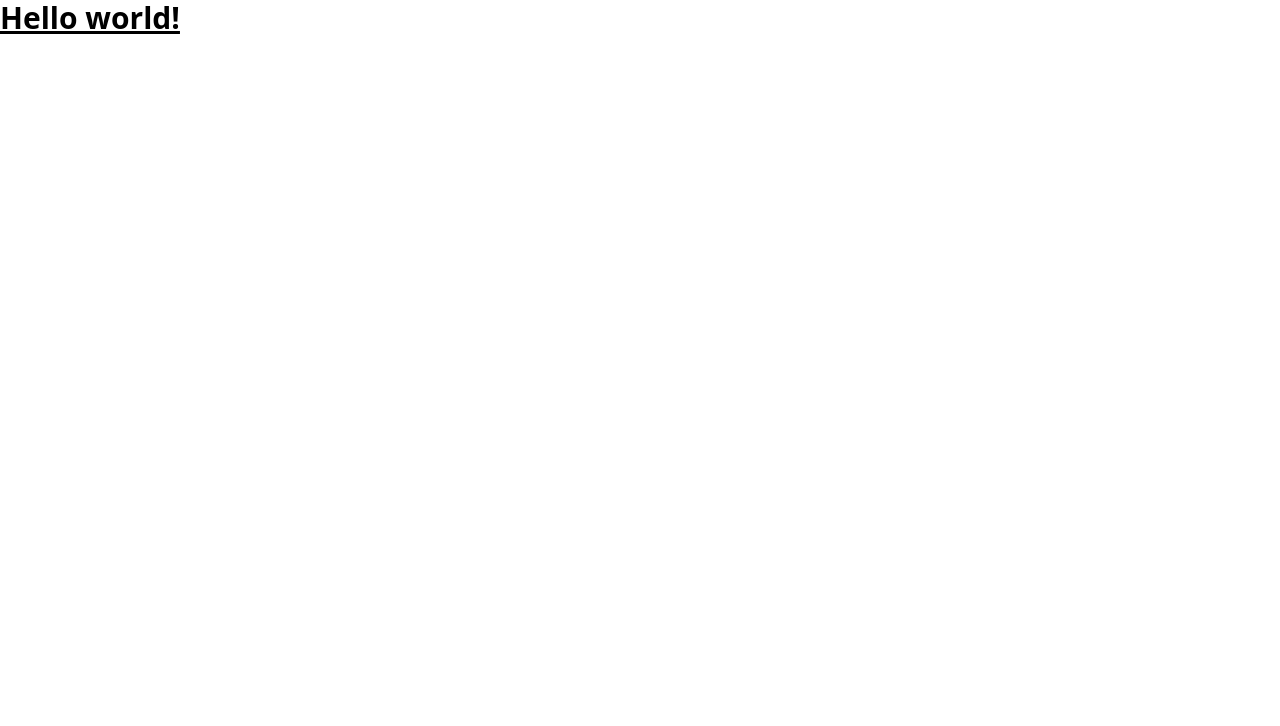
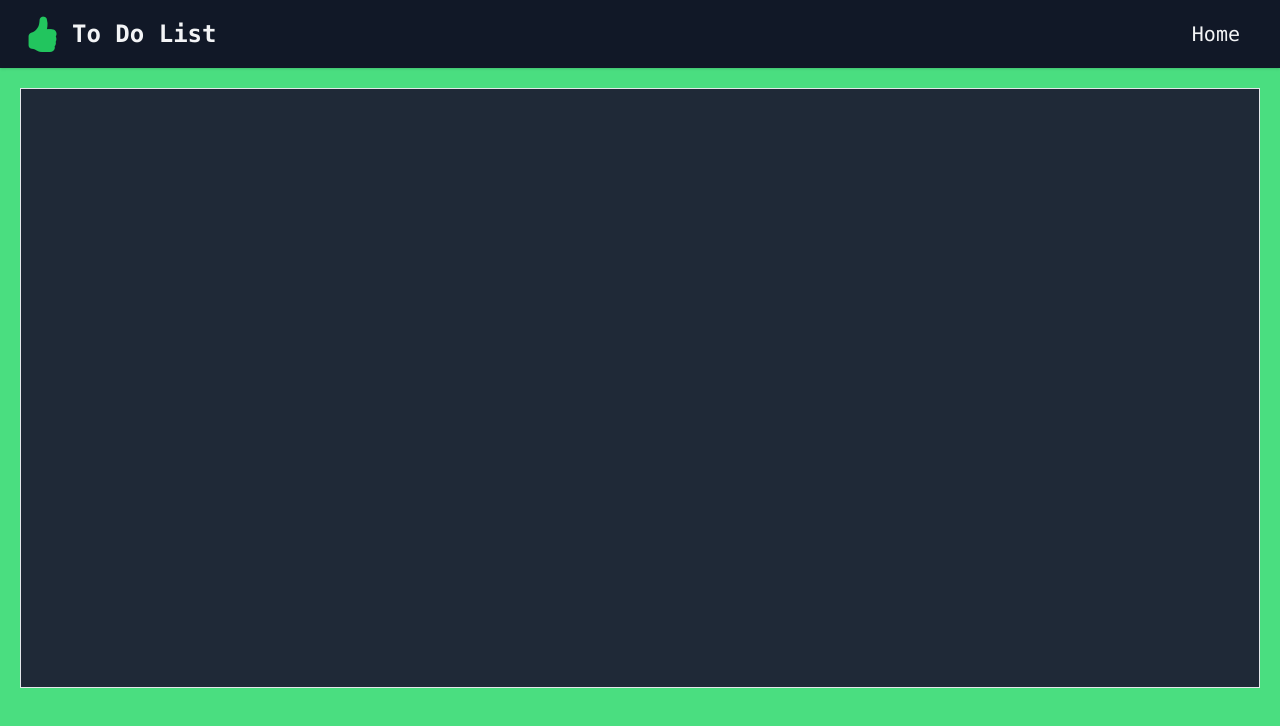
Before and after one commit to stefanBid/to-do-list, a Vue app: page / in a window 1280 px wide. Before the commit this address had no page. Shown: the top 726 px of the page. Built offline with nearby package versions, Linux system fonts and the light colour scheme.

Commit message:
Aggiunta Header

```diff
--- a/index.html
+++ b/index.html
@@ -4,7 +4,9 @@
     <meta charset="UTF-8">
     <link rel="icon" href="/favicon.ico">
     <meta name="viewport" content="width=device-width, initial-scale=1.0">
-    <title>Vite App</title>
+    <!--Bootstap Icon-->
+    <link rel="stylesheet" href="https://cdn.jsdelivr.net/npm/bootstrap-icons@1.10.4/font/bootstrap-icons.css">
+    <title>To Do List</title>
   </head>
   <body>
     <div id="app"></div>
--- a/src/App.vue
+++ b/src/App.vue
@@ -1,11 +1,11 @@
 <script setup lang="ts">
 import { RouterView } from 'vue-router'
-//import HelloWorld from './components/HelloWorld.vue'
+import BaseHeader from './components/BaseHeader.vue'
 </script>
 
 <template>
-  <h1 class="text-3xl font-bold underline">
-    Hello world!
-  </h1>
-  <RouterView />
+  <div class="bg-green-400 h-screen">
+    <BaseHeader/>
+    <RouterView />
+  </div>
 </template>
--- /dev/null
+++ b/src/components/BaseHeader.vue
@@ -0,0 +1,47 @@
+<script lang="ts">
+import { defineComponent } from 'vue';
+import { RouterLink } from 'vue-router';
+import type {LinkItem} from '../types'
+export default defineComponent({
+    name: "BaseHeader",
+    data(){
+        return{
+            links:[] as LinkItem[],
+            isOpen:true
+        }
+    },
+    mounted(){
+        this.links = [
+            {label:'Home', destination:'home', customClass:'text-xl font-mono hover:text-green-500'}
+        ]
+
+    },
+    methods:{
+        openCloseMenu(){
+            this.isOpen = !this.isOpen
+        }
+    }
+})
+</script>
+
+<template>
+    <div class="bg-gray-900 text-gray-100 py-3.5 px-6 shadow md:flex justify-between items-center">
+        <div class="flex items-center">
+            <span class="text-green-500 md:text-4xl text-2xl mr-3">
+                <i class="bi bi-hand-thumbs-up-fill"></i>
+            </span>
+            <h1 class="text-2xl font-mono font-extrabold">To Do List</h1>
+        </div>
+        <span class="absolute md:hidden right-6 top-1.5 cursor-pointer text-4xl hover:text-green-500  animate-pulse" @click="openCloseMenu">
+            <i :class="[isOpen? 'bi bi-x':'bi bi-filter-left']"></i>
+        </span>
+        <ul class="md:flex md:item-center md:px-0 px-10 md:pb-0 pb-10 md:static absolute  bg-gray-900 md:w-auto w-full md:h-auto h-[92.5vh] top-14 duration-700 ease-in-out"
+        :class="[isOpen ? 'left-0' : 'left-[-100%]']">
+            <template v-for="link in links">
+                <li class="md:mx-4 md:my-0 my-6">
+                    <RouterLink :to="{name:link.destination}" :class=link.customClass>{{ link.label }}</RouterLink>
+                </li>
+            </template>
+        </ul>
+    </div>
+</template>
--- a/src/router/index.ts
+++ b/src/router/index.ts
@@ -1,8 +1,14 @@
 import { createRouter, createWebHistory } from 'vue-router'
-
+import ToDoList from '../views/ToDoListView.vue'
 const router = createRouter({
   history: createWebHistory(import.meta.env.BASE_URL),
   routes: [
+    {
+      path:'/',
+      name:'home',
+      component:ToDoList,
+
+    }
   ]
 })
 
--- a/src/types.ts
+++ b/src/types.ts
@@ -1 +1,7 @@
 //In questo file definisco tutte le interfacce dei tipi utilizate nella web-app
+
+export interface LinkItem{
+    label:string,
+    destination:string,
+    customClass:string
+}
--- /dev/null
+++ b/src/views/ToDoListView.vue
@@ -0,0 +1,11 @@
+<script lang="ts">
+import {defineComponent} from 'vue'
+export default defineComponent({
+    name:'ToDoList'
+})
+</script>
+<template>
+    <div class="m-5 h-3/4 border bg-gray-800">
+
+    </div>
+</template>
```
